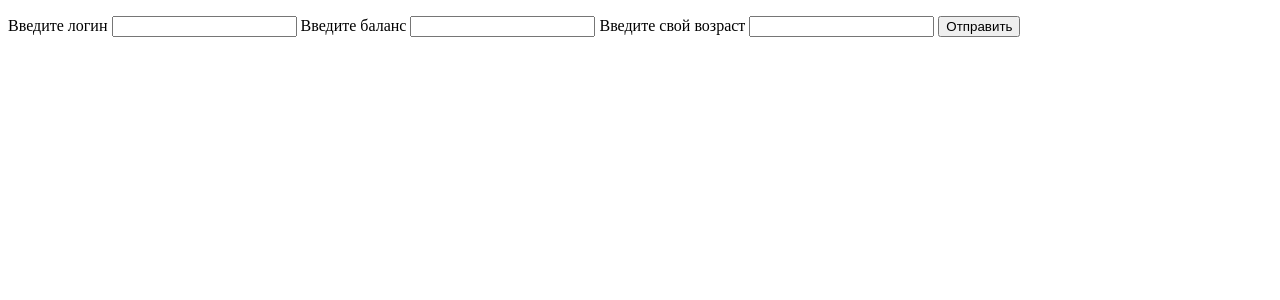
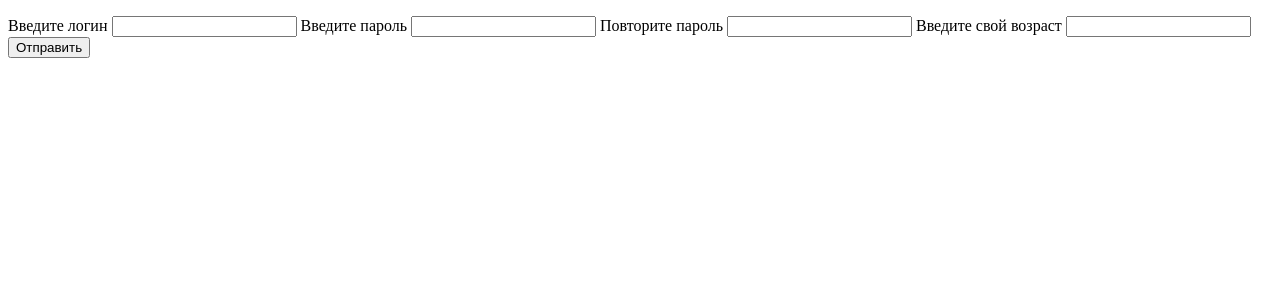
Before and after one commit to ZhenyaRom/lesson87, a Django app: page /registr/ in a window 1280 px wide. Shown: the top 300 px of the page. Run offline with Django 5.2, Linux system fonts and the light colour scheme.

Commit message:
12.12.2024 д/з lesson87

```diff
--- a/UrbanDjango2/task1/forms.py
+++ b/UrbanDjango2/task1/forms.py
@@ -3,5 +3,6 @@ from django import forms
 
 class UserRegister(forms.Form):
     username = forms.CharField(max_length=30, label='Введите логин')
-    user_balance = forms.CharField(max_length=10, label='Введите баланс')
+    password = forms.CharField(min_length=8, label='Введите пароль')
+    password_again = forms.CharField(min_length=8, label='Повторите пароль')
     age = forms.CharField(max_length=3, label='Введите свой возраст')
--- a/UrbanDjango2/task1/models.py
+++ b/UrbanDjango2/task1/models.py
@@ -2,8 +2,8 @@ from django.db import models
 
 
 class Buyer(models.Model):
-    name = models.CharField(max_length=30)
-    balance = models.DecimalField(max_digits=10, decimal_places=2)
+    name = models.CharField(max_length=50)
+    password = models.CharField(max_length=30)
     age = models.IntegerField()
 
     def __str__(self):
--- a/UrbanDjango2/task1/views.py
+++ b/UrbanDjango2/task1/views.py
@@ -43,16 +43,12 @@ def sign_up_by_django(request):
         form = UserRegister(request.POST)
         if form.is_valid():
             username = form.cleaned_data['username']
-            user_balance = form.cleaned_data['user_balance']
+            password = form.cleaned_data['password']
+            password_again = form.cleaned_data['password_again']
             age = form.cleaned_data['age']
-            try:
-                if float(user_balance) <= 0:
-                    info['error'] = 'Баланс должен быть больше 0'
-                    return render(request, 'registration_page.html', info)
-            except ValueError:
-                info['error'] = 'Введите баланс арабскими цифрами'
+            if password != password_again:
+                info['error'] = 'Пароли не совпадают'
                 return render(request, 'registration_page.html', info)
-
             try:
                 if int(age) < 1:
                     info['error'] = 'Возраст введен некорректно'
@@ -63,7 +59,7 @@ def sign_up_by_django(request):
                         if user.name == username:
                             info['error'] = 'Пользователь уже существует'
                             return render(request, 'registration_page.html', info)
-                Buyer.objects.create(name=username, balance=user_balance, age=age)
+                Buyer.objects.create(name=username, password=password, age=age)
                 info['hi'] = f'Приветствуем, {username}!'
             except ValueError:
                 info['error'] = 'Возраст введите арабскими цифрами'
--- a/UrbanDjango2/templates/first_task/registration_page.html
+++ b/UrbanDjango2/templates/first_task/registration_page.html
@@ -11,8 +11,11 @@
         <label for="username">Введите логин</label>
         <input type="text" id="username" name="username" maxlength="30" required>
 
-        <label for="user_balance">Введите баланс</label>
-        <input type="text" id="user_balance" name="user_balance" maxlength="10" required>
+        <label for="password">Введите пароль</label>
+        <input type="text" id="password" name="password" minlength="8" required>
+
+        <label for="password_again">Повторите пароль</label>
+        <input type="text" id="password_again" name="password_again" minlength="8" required>
 
         <label for="age">Введите свой возраст</label>
         <input type="text" id="age" name="age" maxlength="3" required>
```
Also changed, not shown: UrbanDjango2/db.sqlite3.
